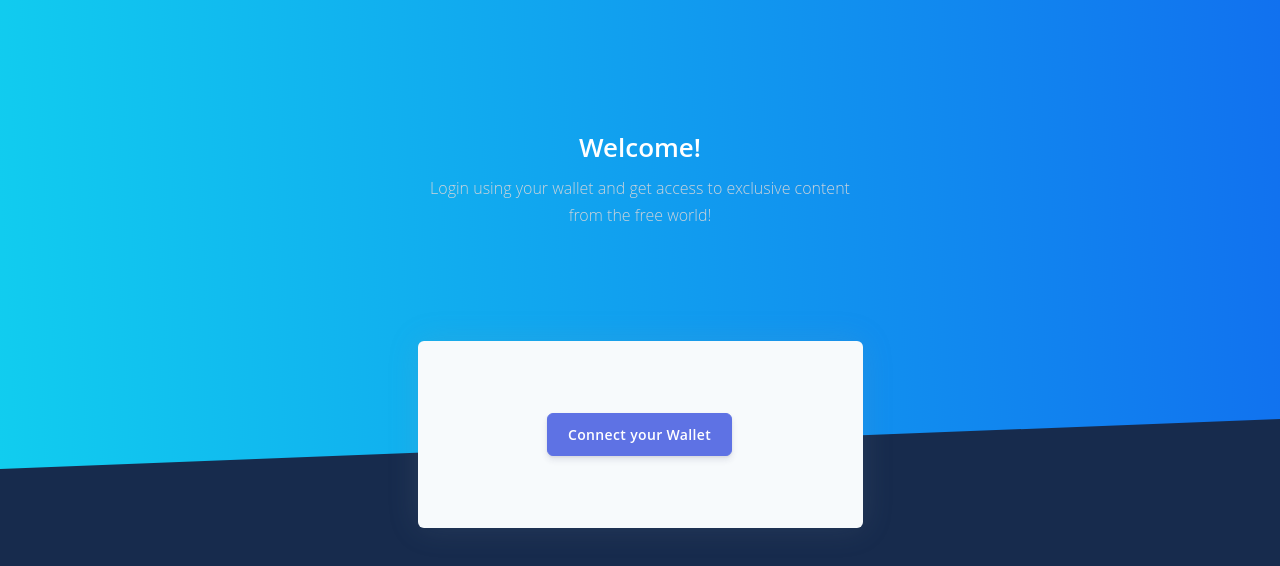
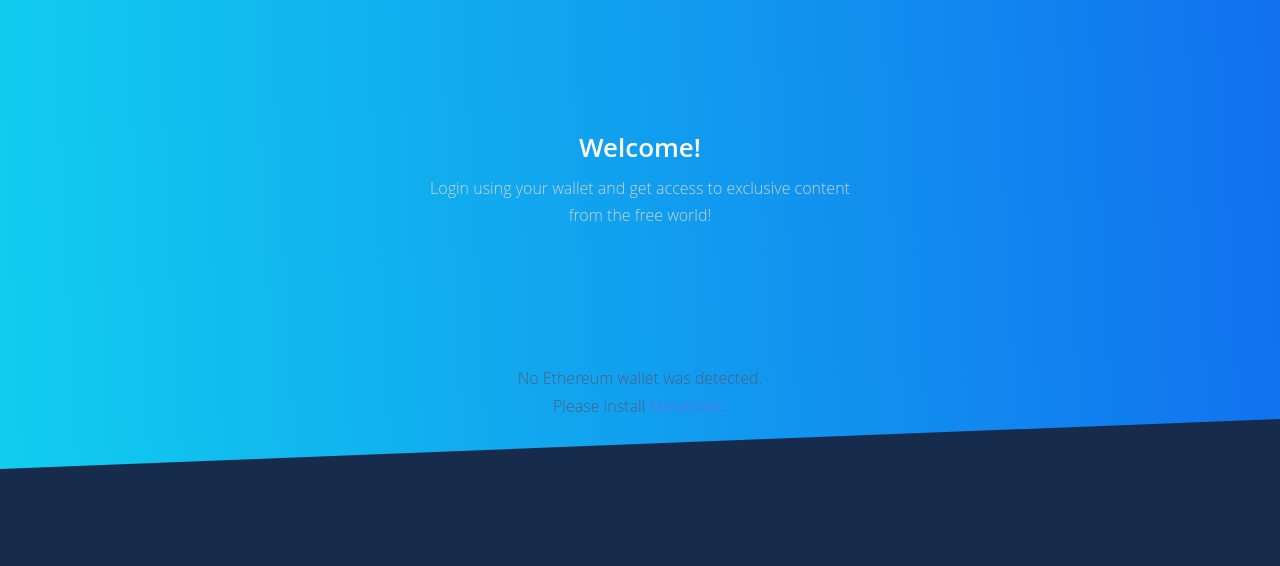
Before and after one commit to suhasadhav/fanbuidl, a React (Create React App) app in the folder frontend/: page /auth/login in a window 1280 px wide. Shown: the top 566 px of the page. Built offline with nearby package versions, Linux system fonts and the light colour scheme.

Commit message:
Still fixing login, logut issues

```diff
--- /dev/null
+++ b/frontend/src/components/Dapp/NoWalletDetected.js
@@ -0,0 +1,24 @@
+import React from "react";
+
+export function NoWalletDetected() {
+  return (
+    <div className="container">
+      <div className="row justify-content-md-center">
+        <div className="col-6 p-4 text-center">
+          <p>
+            No Ethereum wallet was detected. <br />
+            Please install{" "}
+            <a
+              href="http://metamask.io"
+              target="_blank"
+              rel="noopener noreferrer"
+            >
+              MetaMask
+            </a>
+            .
+          </p>
+        </div>
+      </div>
+    </div>
+  );
+}
--- a/frontend/src/components/Navbars/AdminNavbar.js
+++ b/frontend/src/components/Navbars/AdminNavbar.js
@@ -41,7 +41,8 @@ export class AdminNavbar extends React.Component {
     super(props);
   }
   render() {
-    if (localStorage.getItem("isWalletConnected") === "false") {
+    const walletConnected = localStorage.getItem("isWalletConnected");
+    if (walletConnected === null || walletConnected === false) {
       return <Redirect to="/auth/login" />;
     }
     return (
--- a/frontend/src/components/Sidebar/Sidebar.js
+++ b/frontend/src/components/Sidebar/Sidebar.js
@@ -122,7 +122,7 @@ const Sidebar = (props) => {
             <img
               alt={logo.imgAlt}
               className="navbar-brand-img"
-              src={logo.imgSrc}
+              src="{logo.imgSrc}"
             />
           </NavbarBrand>
         ) : null}
--- a/frontend/src/components/constants.js
+++ b/frontend/src/components/constants.js
@@ -1 +1,2 @@
 export const NETWORK_ID = "31337";
+export const NETWORK_NAME = "TESTNET";
--- a/frontend/src/layouts/Admin.js
+++ b/frontend/src/layouts/Admin.js
@@ -25,7 +25,7 @@ import AdminFooter from "../components/Footers/AdminFooter.js";
 import Sidebar from "../components/Sidebar/Sidebar.js";
 import routes from "../routes.js";
 
-import { NETWORK_ID } from "../components/constants";
+import { NETWORK_ID, NETWORK_NAME } from "../components/constants";
 const Admin = (props) => {
   const mainContent = React.useRef(null);
   const location = useLocation();
@@ -37,13 +37,13 @@ const Admin = (props) => {
 
   const _initialize = (userAddress) => {
     setSelectedAddress(userAddress);
-    //localStorage.setItem("isWalletConnected", true);
+    localStorage.setItem("isWalletConnected", true);
   };
 
   const _resetState = () => {
+    localStorage.setItem("isWalletConnected", false);
     setSelectedAddress(undefined);
     setLoggedIn(false);
-    localStorage.setItem("isWalletConnected", false);
   };
 
   const _checkNetwork = () => {
@@ -99,6 +99,7 @@ const Admin = (props) => {
 
     ethereum.on("chainChanged", ([networkId]) => {
       _resetState();
+      //window.location.reload();
     });
     setLoggedIn(true);
   }
--- a/frontend/src/views/Login.js
+++ b/frontend/src/views/Login.js
@@ -19,11 +19,13 @@
 // reactstrap components
 import { Button, Card, CardBody } from "reactstrap";
 
-import { NETWORK_ID } from "../components/constants";
+import { NETWORK_ID, NETWORK_NAME } from "../components/constants";
 import React from "react";
 import { Col } from "react-bootstrap";
 import { Redirect } from "react-router-dom";
 //import { useState, setState } from "react";
+
+import { NoWalletDetected } from "../components/Dapp/NoWalletDetected";
 
 export class Login extends React.Component {
   constructor(props) {
@@ -36,6 +38,7 @@ export class Login extends React.Component {
 
     this.state = this.initialState;
   }
+
   // This method initializes the dapp
   _initialize(userAddress) {
     this.setState({
@@ -49,7 +52,7 @@ export class Login extends React.Component {
     if (window.ethereum.networkVersion === NETWORK_ID) {
       return true;
     }
-
+    alert("Select " + NETWORK_NAME + " network");
     this.setState({
       networkError: "Please connect your wallet to NETWORK ID: " + NETWORK_ID,
     });
@@ -75,7 +78,7 @@ export class Login extends React.Component {
       alert("No wallet found");
     } else {
       try {
-        if (!walletConnected) {
+        if (walletConnected === null || walletConnected === false) {
           if (!this._checkNetwork()) {
             return;
           }
@@ -119,7 +122,11 @@ export class Login extends React.Component {
     // injected, we instruct the user to install MetaMask.
     if (window.ethereum === undefined) {
       console.log("No wallet detected!");
-      //return <NoWalletDetected />;
+      return (
+        <>
+          <NoWalletDetected />
+        </>
+      );
     }
 
     if (!this.state.selectedAddress) {
```
